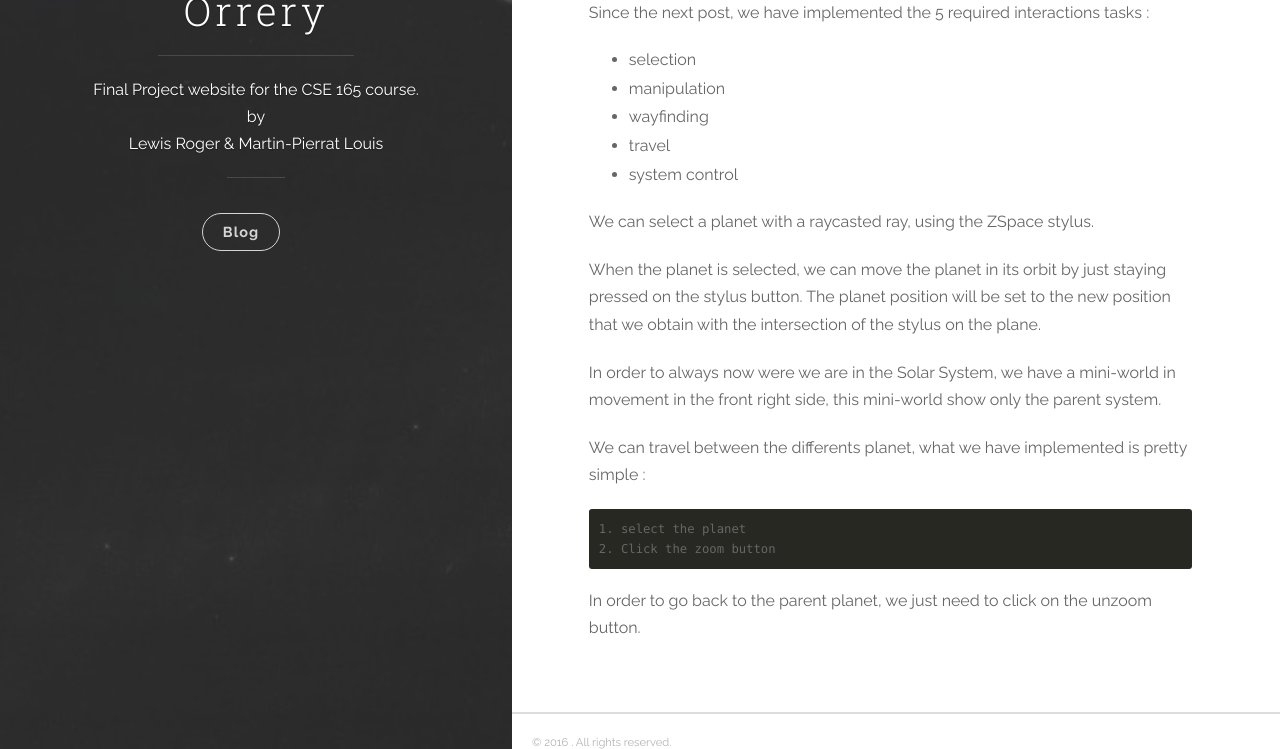
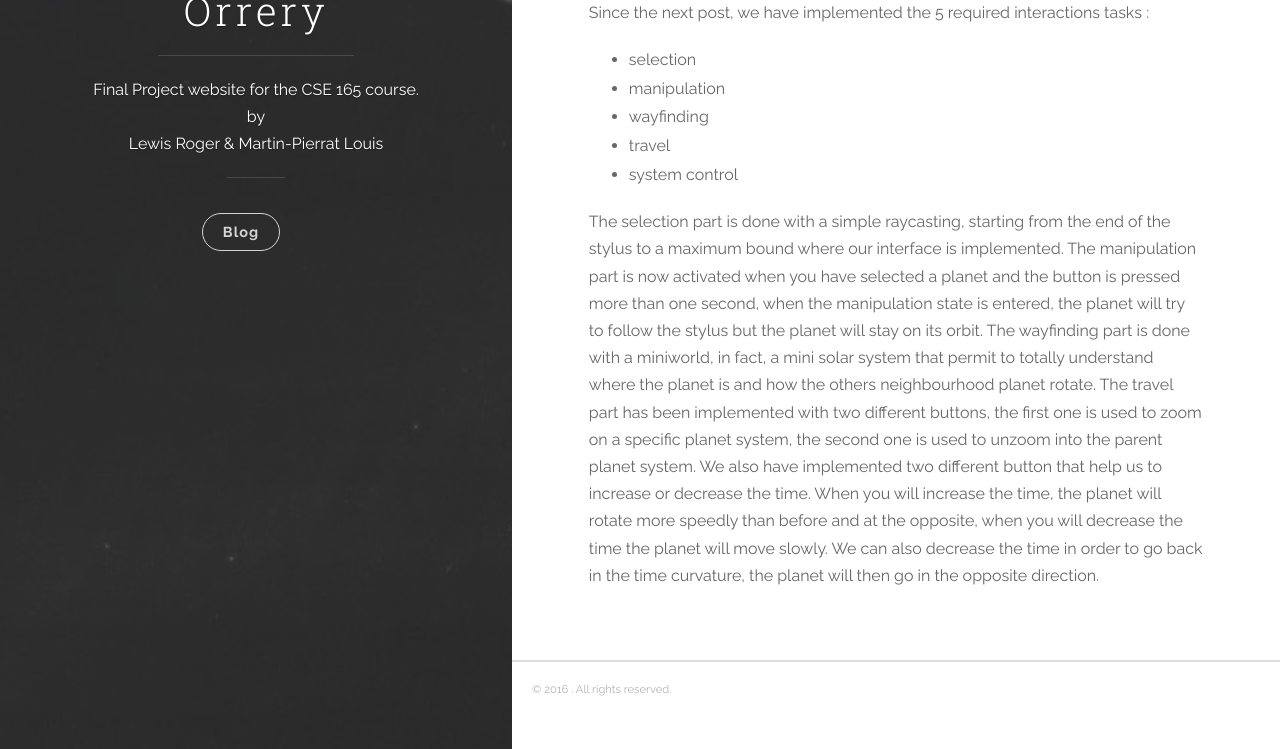
Before and after one commit to eroween/CSE-165-Assignment-5, a Jekyll site: the page built from _posts/2016-03-16-final-presentation.markdown, in a window 1280 px wide and 1380 px high, cut to the strip 631-1380 px from the top of the window. Built offline with Jekyll 4.4.1, drawn with Linux system fonts in a browser that asks for light colours; nearby versions of some CDN libraries.

Commit message:
update video and desc

```diff
--- a/_posts/2016-03-16-final-presentation.markdown
+++ b/_posts/2016-03-16-final-presentation.markdown
@@ -9,7 +9,7 @@
 
 Here is our video for our orrery project :
 
-{% include youtube.html id='mGE7bhz5uRQ' %}
+{% include youtube.html id='SKNPG8h8ycM' %}
 
 Since the next post, we have implemented the 5 required interactions tasks :
 
@@ -19,15 +19,8 @@
 - travel
 - system control
 
-We can select a planet with a raycasted ray, using the ZSpace stylus.
-
-When the planet is selected, we can move the planet in its orbit by just staying pressed on the stylus button. The planet position will be set to the new position that we obtain with the intersection of the stylus on the plane.
-
-In order to always now were we are in the Solar System, we have a mini-world in movement in the front right side, this mini-world show only the parent system.
-
-We can travel between the differents planet, what we have implemented is pretty simple :
-
-    1. select the planet
-    2. Click the zoom button
-
-In order to go back to the parent planet, we just need to click on the unzoom button.
+The selection part is done with a simple raycasting, starting from the end of the stylus to a maximum bound where our interface is implemented.
+The manipulation part is now activated when you have selected a planet and the button is pressed more than one second, when the manipulation state is entered, the planet will try to follow the stylus but the planet will stay on its orbit.
+The wayfinding part is done with a miniworld, in fact, a mini solar system that permit to totally understand where the planet is and how the others neighbourhood planet rotate.
+The travel part has been implemented with two different buttons, the first one is used to zoom on a specific planet system, the second one is used to unzoom into the parent planet system.
+We also have implemented two different button that help us to increase or decrease the time. When you will increase the time, the planet will rotate more speedly than before and at the opposite, when you will decrease the time the planet will move slowly. We can also decrease the time in order to go back in the time curvature, the planet will then go in the opposite direction.
```
